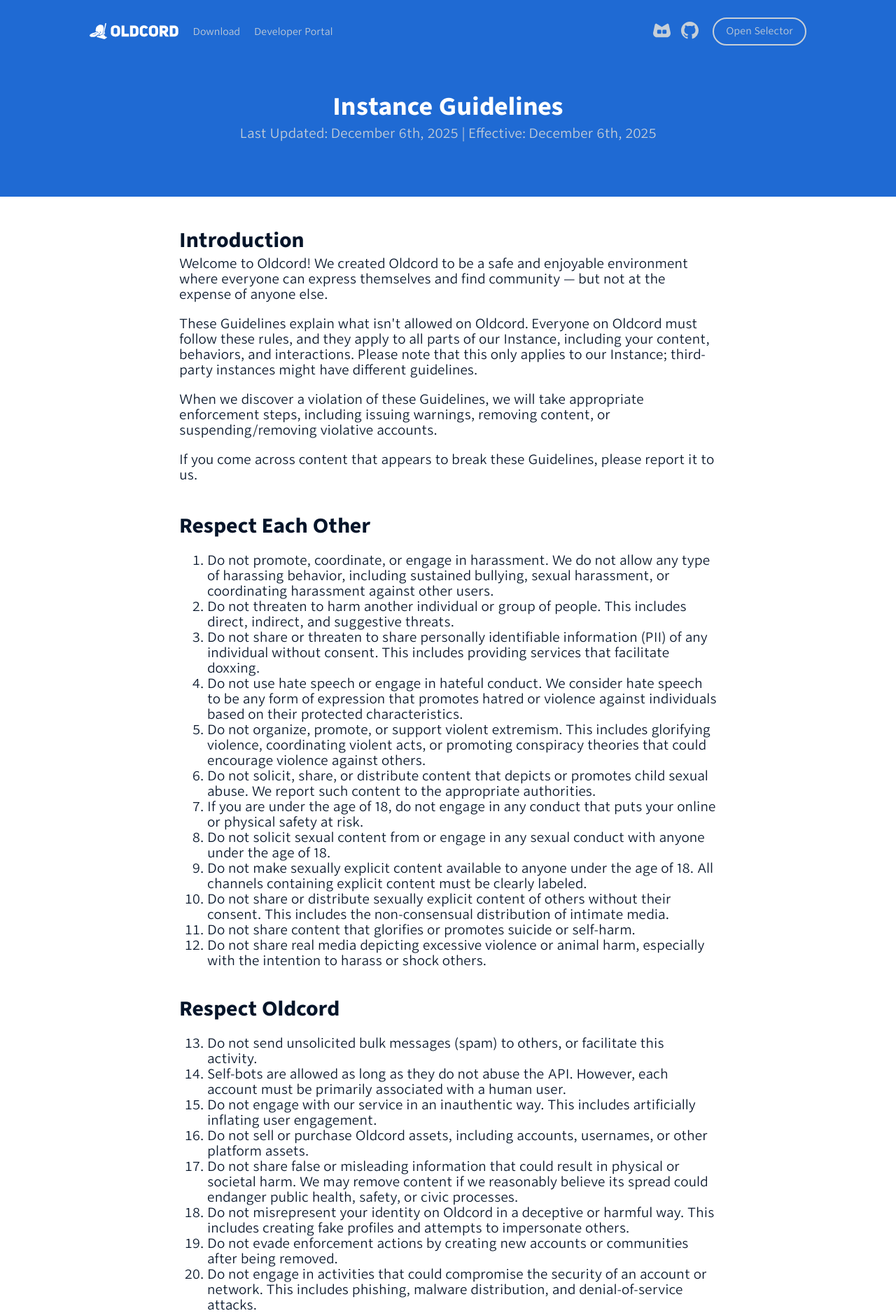
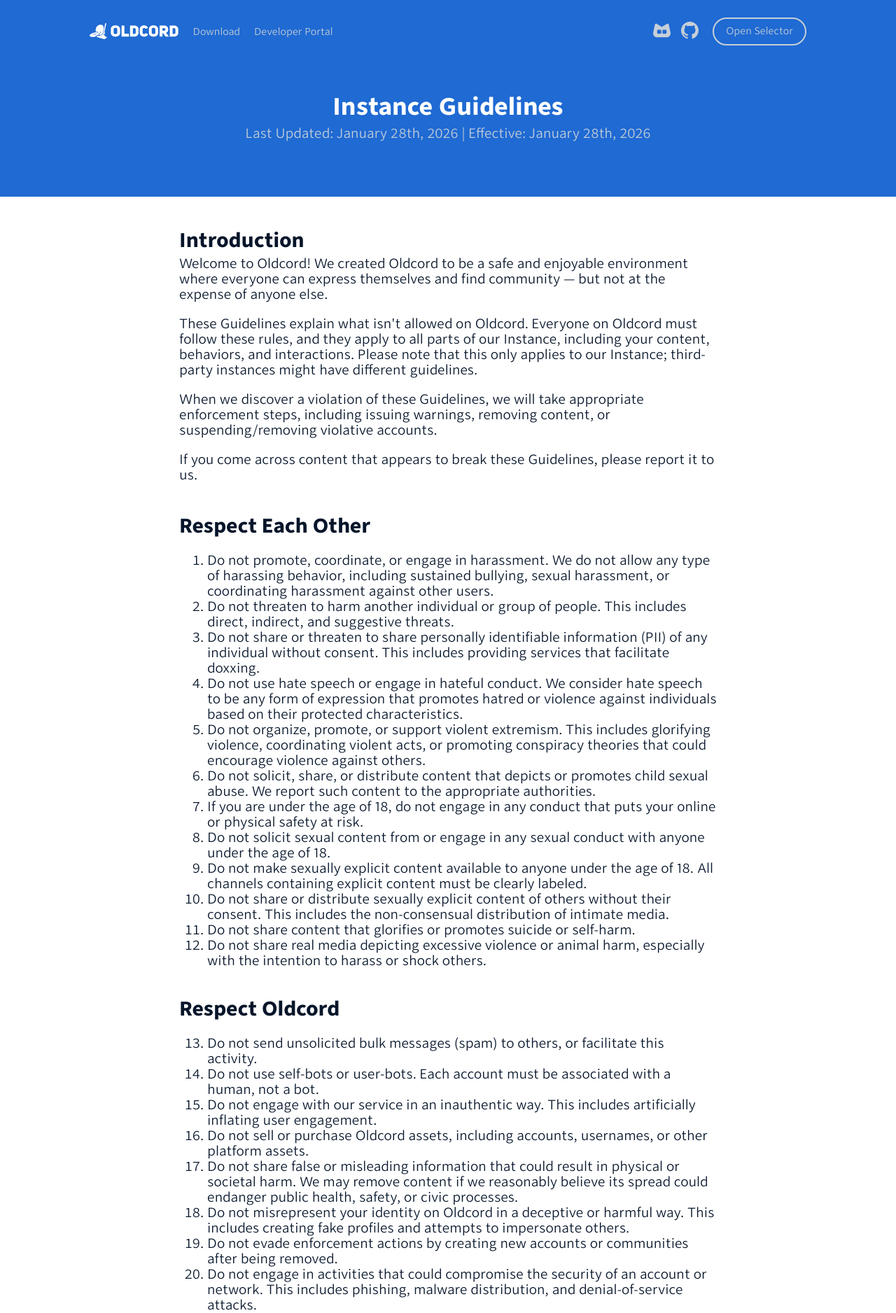
Before and after one commit to oldcordapp/WebsiteV2, a React (Vite) app: page /guidelines in a window 1280 px wide. Shown: the top 1876 px of the page at 70% size. Built offline with nearby package versions, Linux system fonts and the light colour scheme; no server answers.

Commit message:
docs: update rule about self-bots.
I THOUGHT I CHANGED IT WHAT

```diff
--- a/src/pages/guidelines.jsx
+++ b/src/pages/guidelines.jsx
@@ -10,7 +10,7 @@ const Guidelines = () => {
         <div className={styles["tagline-container"]}>
           <div className={styles["tagline-title"]}>Instance Guidelines</div>
           <div className={`${styles["tagline-subtitle"]} text-light-gray`}>
-            Last Updated: December 6th, 2025 | Effective: December 6th, 2025
+            Last Updated: January 28th, 2026 | Effective: January 28th, 2026
           </div>
         </div>
       </div>
@@ -106,9 +106,8 @@ const Guidelines = () => {
               facilitate this activity.
             </li>
             <li className={sectionStyles.text}>
-              Self-bots are allowed as long as they do not abuse the API.
-              However, each account must be primarily associated with a human
-              user.
+              Do not use self-bots or user-bots. Each account must be associated
+              with a human, not a bot.
             </li>
             <li className={sectionStyles.text}>
               Do not engage with our service in an inauthentic way. This
@@ -190,8 +189,8 @@ const Guidelines = () => {
           <span className={sectionStyles.title}>Ending Words</span>
           <span className={sectionStyles.text}>
             Just be a good person — treat others how you want to be treated —
-            and we won't get in your way. Thank you for keeping Oldcord a
-            safe and enjoyable space for everyone.
+            and we won't get in your way. Thank you for keeping Oldcord a safe
+            and enjoyable space for everyone.
           </span>
         </div>
       </div>
```
